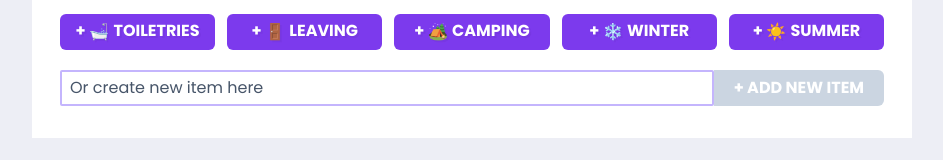
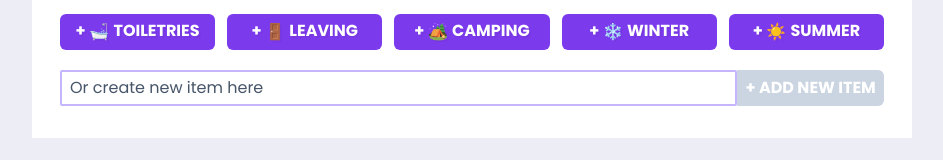
Before and after one commit to paulafffl/travel_packing_checklist, a React (Create React App) app: page / in a window 1280 px wide. Shown: the part 302-462 px from the top of the page, without its empty margins (168-1111 px from the left). Built offline with nearby package versions, Linux system fonts and the light colour scheme; a web font is replaced by a local one.

Commit message:
Fix input width

```diff
--- a/src/components/AddItem.tsx
+++ b/src/components/AddItem.tsx
@@ -70,7 +70,7 @@ const AddItem = () => {
         )}
       <input
         id="new-item-name"
-        className="flex-grow overflow-scroll"
+        className="w-full overflow-scroll"
         type="search"
         placeholder="Or create new item here"
         value={newItem}
```
